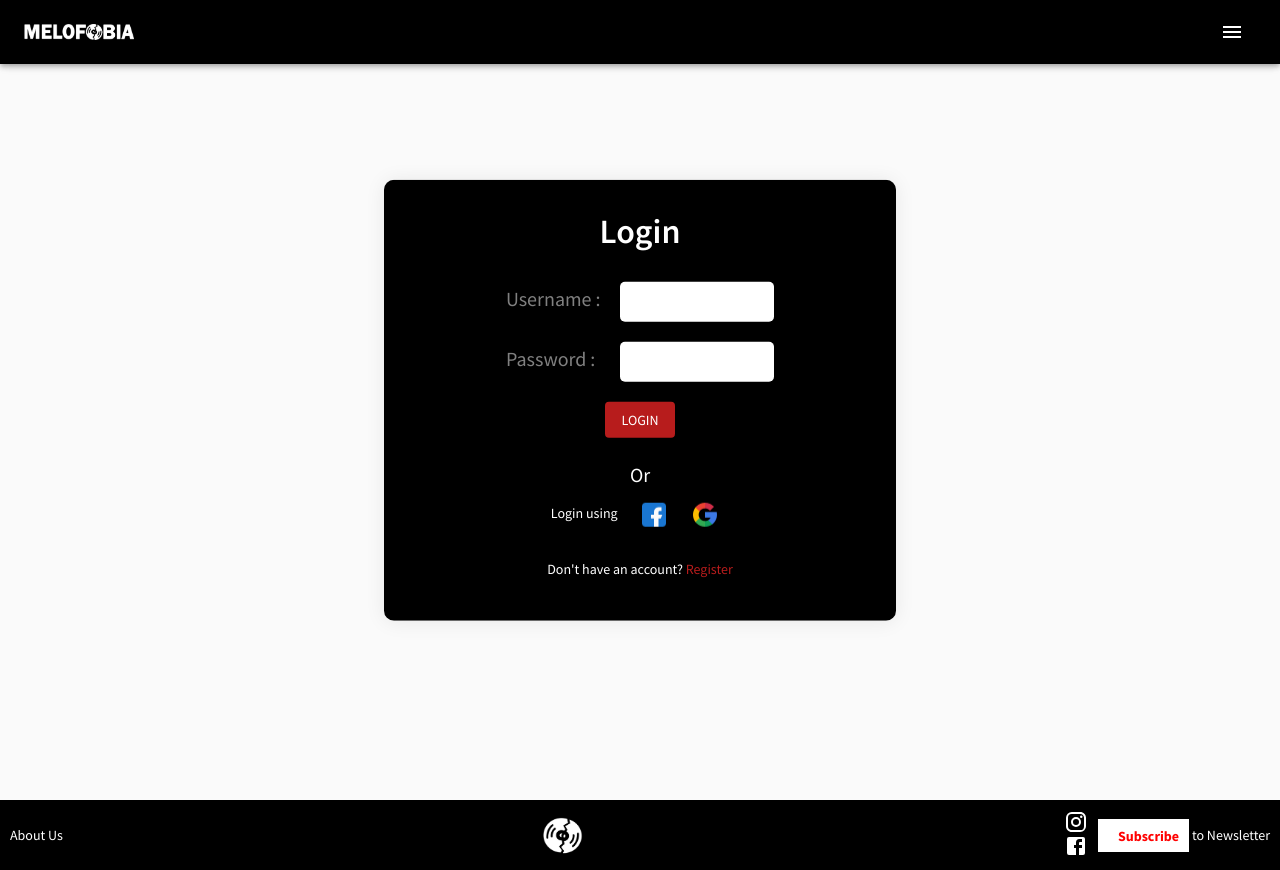
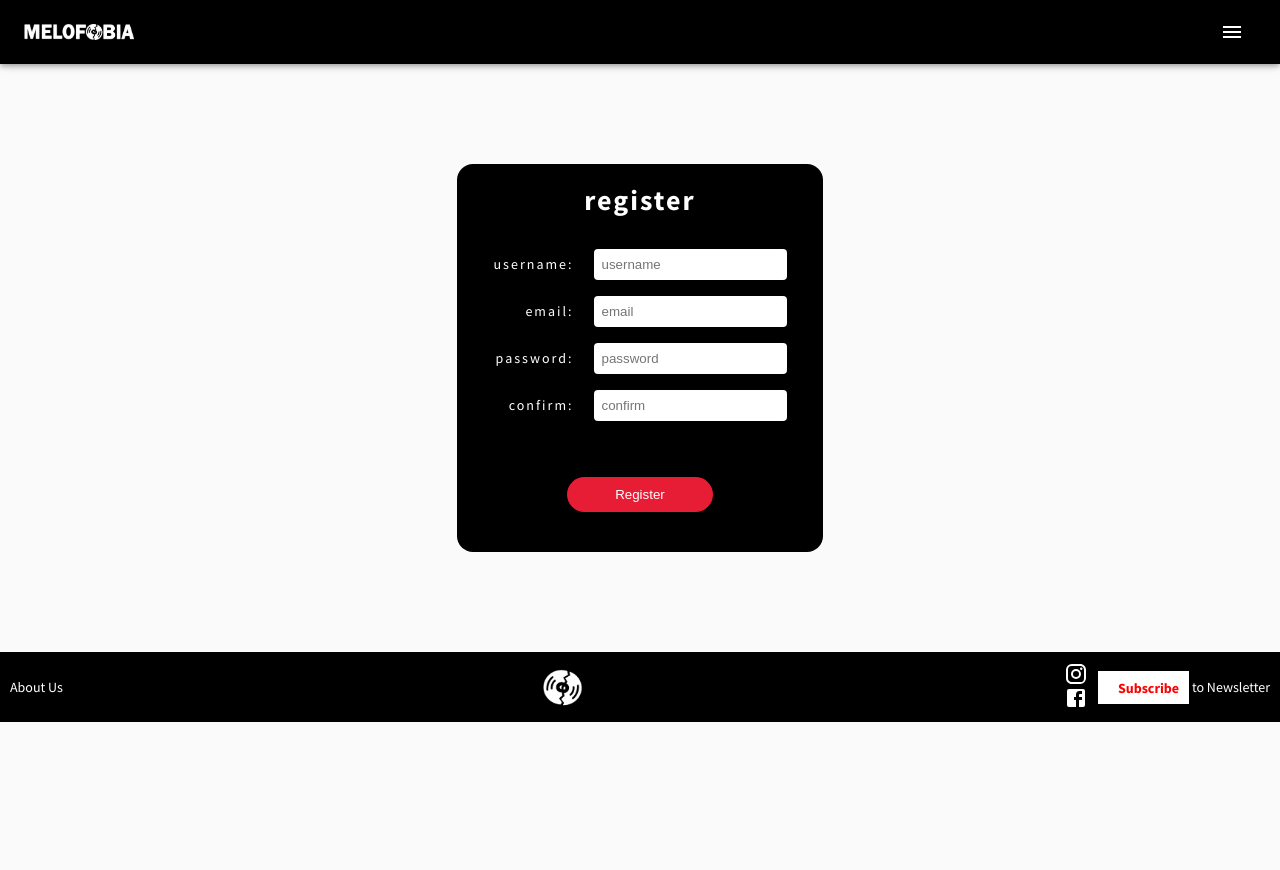
Before and after one commit to NikolasP98/MELOFOBIA, a React (Create React App) app: page /signup in a window 1280 px wide. After the commit the page ends 800 px from the top, so only its background shows below. Built offline with nearby package versions, Linux system fonts and the light colour scheme; what @editorjs/editorjs would draw is missing.

Commit message:
Update App.js

```diff
--- a/src/App.js
+++ b/src/App.js
@@ -59,7 +59,7 @@ function App() {
             <Route path='/editor' exact component={ Editor } />
             <Route path='/article' exact component={ Article } />
             <Route path='/login' exact component={ Login } />
-            <Route path='/signup' exact component={ Login } />
+            <Route path='/signup' exact component={ Signup } />
           </Switch>
           <Footer />
         </div>
```
